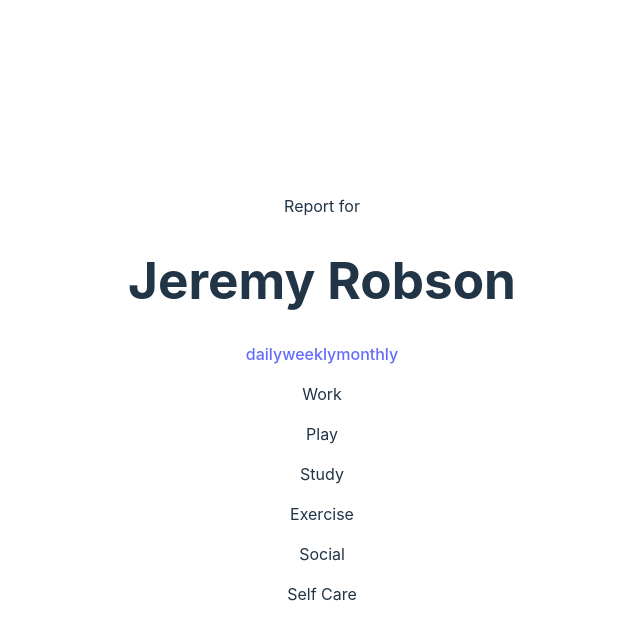
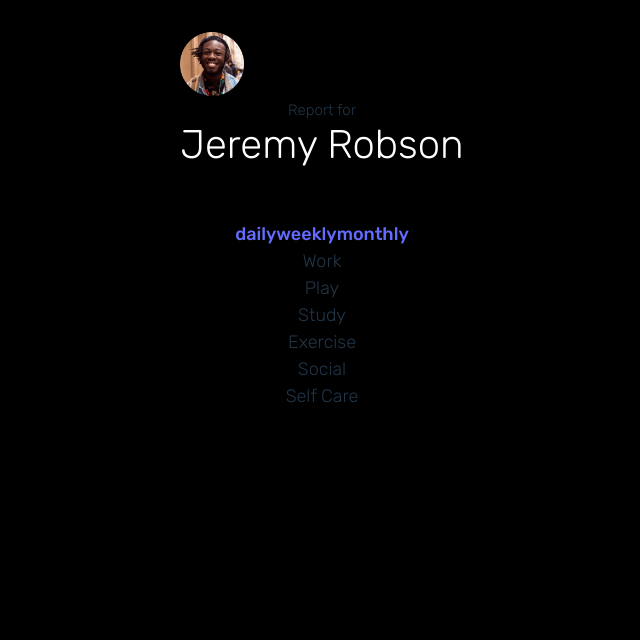
Before and after one commit to MitaliShah/time-tracking-dashboard, a React (Vite) app: page / in a window 1280 px wide. Shown: the top 640 px of the page, without its empty margins (318-958 px from the left). Built offline with nearby package versions, Linux system fonts and the light colour scheme.

Commit message:
added CSS variables to global styles

```diff
--- a/index.html
+++ b/index.html
@@ -9,6 +9,12 @@
     />
     <meta name="viewport" content="width=device-width, initial-scale=1.0" />
     <title>Vite + React</title>
+    <link rel="preconnect" href="https://fonts.googleapis.com" />
+    <link rel="preconnect" href="https://fonts.gstatic.com" crossorigin />
+    <link
+      href="https://fonts.googleapis.com/css2?family=Rubik:ital,wght@0,300..900;1,300..900&display=swap"
+      rel="stylesheet"
+    />
   </head>
   <body>
     <div id="root"></div>
--- a/package.json
+++ b/package.json
@@ -11,7 +11,8 @@
   },
   "dependencies": {
     "react": "^18.2.0",
-    "react-dom": "^18.2.0"
+    "react-dom": "^18.2.0",
+    "styled-components": "^6.1.8"
   },
   "devDependencies": {
     "@types/react": "^18.2.66",
--- a/src/App.jsx
+++ b/src/App.jsx
@@ -1,12 +1,23 @@
 import "./App.css";
 import UserProfile from "../src/components/UserProfile";
+import GlobalStyles from "../src/GlobalStyles";
+import styled from "styled-components";
 
 function App() {
   return (
-    <>
+    <Main>
       <UserProfile />
-    </>
+      <GlobalStyles />
+    </Main>
   );
 }
 
 export default App;
+
+const Main = styled.main`
+  display: grid;
+  grid-template-rows: repeat(7, 1fr);
+  min-height: 100vh;
+  max-width: 23.438rem;
+  font-size: 18px;
+`;
--- /dev/null
+++ b/src/GlobalStyles.js
@@ -0,0 +1,57 @@
+import { createGlobalStyle } from "styled-components";
+
+const GlobalStyles = createGlobalStyle`
+    *, *::before, *::after {
+    box-sizing: border-box;
+    }
+    * {
+    margin: 0;
+    }
+    body {
+    line-height: 1.5;
+    -webkit-font-smoothing: antialiased;
+    }
+    img, picture, video, canvas, svg {
+    display: block;
+    max-width: 100%;
+    }
+    input, button, textarea, select {
+    font: inherit;
+    }
+    p, h1, h2, h3, h4, h5, h6 {
+    overflow-wrap: break-word;
+    }
+    #root, #__next {
+    isolation: isolate;
+    }
+
+    body {
+        font-family: "Rubik", sans-serif;
+        font-optical-sizing: auto;
+        font-size: 18px;
+        font-weight: 300;
+        font-style: normal;
+        background-color: hsl(0, 0%, 0%);
+    }
+
+    :root{
+        /* Primary */
+        --blue: hsl(246, 80%, 60%);
+        --work-light-red: hsl(15, 100%, 70%);
+        --play-soft-blue: hsl(195, 74%, 62%);
+        --study-light-red: hsl(348, 100%, 68%);
+        --exercise-lime-green: hsl(145, 58%, 55%);
+        --social-violet: hsl(264, 64%, 52%);
+        --self-care-soft-orange: hsl(43, 84%, 65%);
+
+        /* Neutral*/
+
+        --very-dark-blue: hsl(226, 43%, 10%);
+        --dark-blue: hsl(235, 46%, 20%);
+        --desaturated-blue: hsl(235, 45%, 61%);
+        --pale-blue: hsl(236, 100%, 87%);
+        --white: hsl(0,100%, 100%);
+    }
+`;
+
+export default GlobalStyles;
--- a/src/components/Cards.jsx
+++ b/src/components/Cards.jsx
@@ -1,6 +1,12 @@
+const generateCardBG = (title) => {
+  const backgroundColor = hsl();
+  if (title === "work") {
+  }
+};
+
 export default function Cards({ data, selectedView }) {
   return (
-    <>
+    <div>
       {data.map((data) => {
         const { title, timeframes } = data;
         const { current } = timeframes[selectedView];
@@ -13,6 +19,6 @@ export default function Cards({ data, selectedView }) {
           </div>
         );
       })}
-    </>
+    </div>
   );
 }
--- a/src/components/DataViewSwitcher.jsx
+++ b/src/components/DataViewSwitcher.jsx
@@ -3,12 +3,12 @@ import data from "../../data.json";
 import Cards from "./Cards.jsx";
 import { DEFAULT_VIEW } from "../constants.js";
 const allViews = ["daily", "weekly", "monthly"];
-// console.log(allViews);
+
 export default function DataViewSwitcher() {
   const [selectedView, setSelectedView] = useState(DEFAULT_VIEW);
 
   return (
-    <>
+    <div>
       {allViews.map((view) => (
         <a
           onClick={(event) => {
@@ -22,6 +22,6 @@ export default function DataViewSwitcher() {
         </a>
       ))}
       <Cards data={data} selectedView={selectedView} />
-    </>
+    </div>
   );
 }
--- a/src/components/UserProfile.jsx
+++ b/src/components/UserProfile.jsx
@@ -1,17 +1,34 @@
-// import { userImage } from ".../public/images/image-jeremy.png";
+import userImage from "../../public/images/image-jeremy.png";
 import DataViewSwitcher from "../components/DataViewSwitcher";
-// import data from ".../data.json";
+import styled from "styled-components";
 
 export default function UserProfile() {
   return (
     <>
-      <div>
-        {/* <img src=".../public/images/image-jeremy.png" alt="Jeremy Image" /> */}
-        <p>Report for </p>
-        <h1>Jeremy Robson</h1>
-      </div>
+      <ProfileInfoWrapper>
+        <Img src={userImage} alt="Jeremy Image" />
+        <div>
+          <small>Report for </small>
+          <Heading>Jeremy Robson</Heading>
+        </div>
+      </ProfileInfoWrapper>
 
       <DataViewSwitcher />
     </>
   );
 }
+
+const Img = styled.img`
+  height: 64px;
+  width: 64px;
+`;
+
+const ProfileInfoWrapper = styled.div`
+  max-width: 327px;
+`;
+
+const Heading = styled.h1`
+  color: var(--white);
+  font-size: 40px;
+  font-weight: 300;
+`;
```
Also changed, not shown: 1 other file (tests, documents, lock files or other folders).
